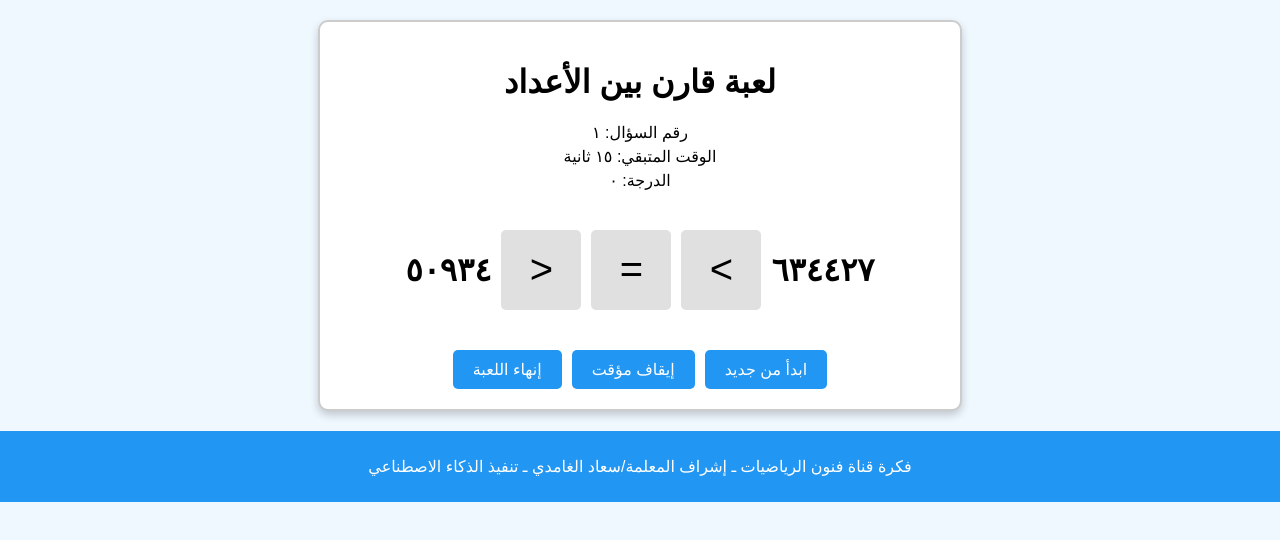
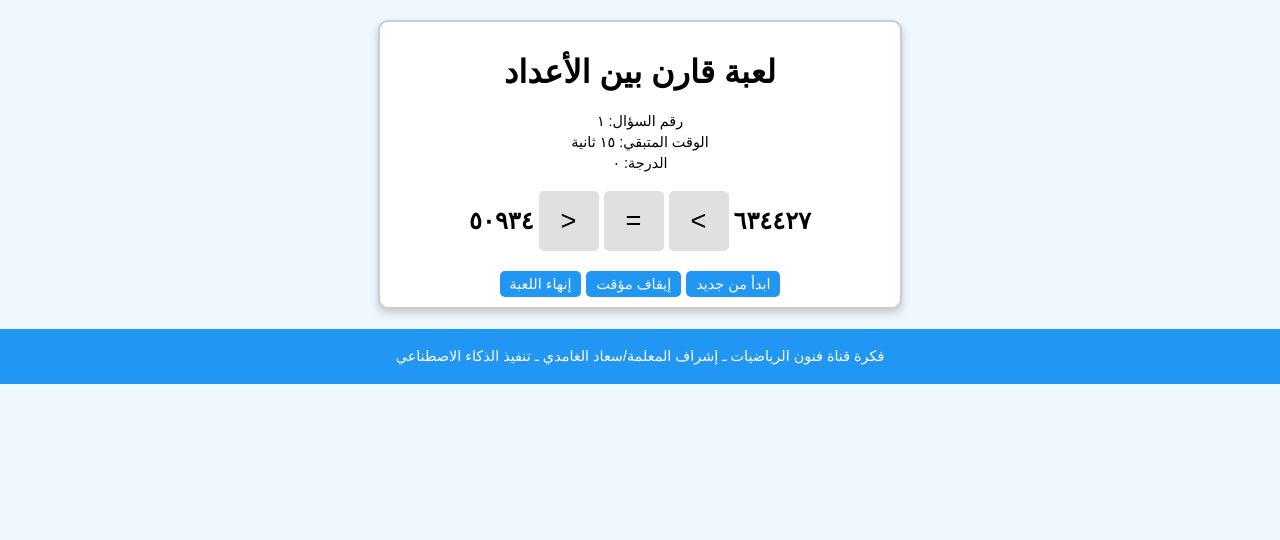
Before and after one commit to ensanbinadam/muqaranat-alaadad, a plain HTML site: page index.html in a window 1280 px wide. Drawn offline with Linux system fonts and the light colour scheme.

Commit message:
index.html

```diff
--- a/index.html
+++ b/index.html
@@ -16,12 +16,12 @@
 
         .container {
             margin: 20px auto;
-            padding: 20px;
+            padding: 10px;
             background-color: #ffffff;
             border: 2px solid #ccc;
             border-radius: 10px;
-            width: 90%;
-            max-width: 600px;
+            width: 95%;
+            max-width: 500px;
             box-shadow: 0 4px 8px rgba(0, 0, 0, 0.2);
         }
 
@@ -30,31 +30,31 @@
         }
 
         .message {
-            font-size: 1.5rem;
+            font-size: 1.2rem;
             font-weight: bold;
-            margin-top: 20px;
+            margin-top: 10px;
             background-color: #ffffff;
-            padding: 20px;
+            padding: 10px;
             border: 2px solid #ccc;
             border-radius: 10px;
-            width: 90%;
-            max-width: 600px;
+            width: 95%;
+            max-width: 500px;
             box-shadow: 0 4px 8px rgba(0, 0, 0, 0.2);
-            margin: 20px auto;
+            margin: 10px auto;
         }
 
         .question {
-            font-size: 1.2rem;
-            margin: 20px 0;
+            font-size: 1rem;
+            margin: 10px 0;
             display: flex;
             align-items: center;
             justify-content: center;
-            gap: 10px;
+            gap: 5px;
             flex-wrap: wrap;
         }
 
         .comparison {
-            font-size: 2rem;
+            font-size: 1.5rem;
             font-weight: bold;
             direction: rtl;
         }
@@ -62,15 +62,15 @@
         .options {
             display: flex;
             justify-content: center;
-            gap: 10px;
-            margin: 20px 0;
+            gap: 5px;
+            margin: 10px 0;
             flex-wrap: wrap;
         }
 
         .options button {
-            width: 50px;
-            height: 50px;
-            font-size: 1.5rem;
+            width: 40px;
+            height: 40px;
+            font-size: 1.2rem;
             border: none;
             border-radius: 5px;
             background-color: #e0e0e0;
@@ -94,9 +94,9 @@
 
         .stats {
             margin: 10px auto;
-            font-size: 1rem;
-            width: 90%;
-            max-width: 600px;
+            font-size: 0.9rem;
+            width: 95%;
+            max-width: 500px;
         }
 
         .stats p {
@@ -106,13 +106,13 @@
         .controls {
             display: flex;
             justify-content: center;
-            gap: 10px;
+            gap: 5px;
             flex-wrap: wrap;
         }
 
         .controls button {
-            padding: 10px 20px;
-            font-size: 1rem;
+            padding: 5px 10px;
+            font-size: 0.9rem;
             border: none;
             border-radius: 5px;
             cursor: pointer;
@@ -125,11 +125,11 @@
         }
 
         footer {
-            margin-top: 20px;
+            margin-top: 10px;
             background-color: #2196f3;
             color: white;
-            padding: 10px;
-            font-size: 1rem;
+            padding: 5px;
+            font-size: 0.9rem;
         }
 
         @media (min-width: 768px) {
@@ -137,17 +137,17 @@
             .container,
             .message,
             .stats {
-                width: 70%;
+                width: 80%;
             }
 
             .question {
-                font-size: 1.5rem;
+                font-size: 1.2rem;
             }
 
             .options button {
-                width: 70px;
-                height: 70px;
-                font-size: 2rem;
+                width: 50px;
+                height: 50px;
+                font-size: 1.5rem;
             }
         }
 
@@ -156,17 +156,17 @@
             .container,
             .message,
             .stats {
-                width: 50%;
+                width: 60%;
             }
 
             .question {
-                font-size: 2rem;
+                font-size: 1.5rem;
             }
 
             .options button {
-                width: 80px;
-                height: 80px;
-                font-size: 2.5rem;
+                width: 60px;
+                height: 60px;
+                font-size: 1.7rem;
             }
         }
     </style>
@@ -297,8 +297,8 @@
             }, 1000);
         }
 
-        function togglePause() {
-                paused = !paused;
+                            function togglePause() {
+                                paused = !paused;
                                 const pauseButton = document.getElementById('pauseButton');
                                 pauseButton.textContent = paused ? 'استئناف اللعبة' : 'إيقاف مؤقت';
                             }
```
